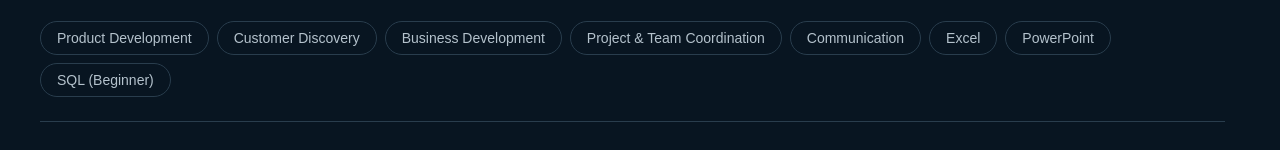
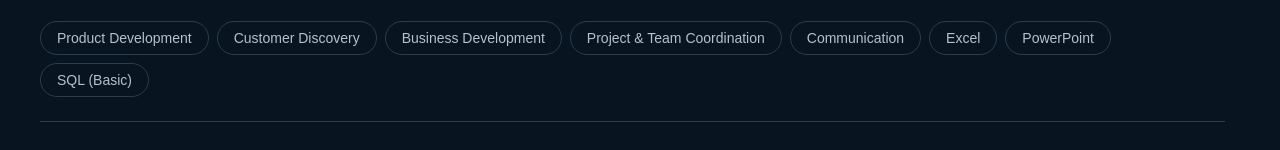
Before and after one commit to ahmad-tavasolinia/mba-lab-new, a Next.js app: page /cv in a window 1280 px wide. Shown: the part 1793-1943 px from the top of the page. Built offline with nearby package versions, Linux system fonts and the light colour scheme.

Commit message:
Update page.tsx

```diff
--- a/src/app/cv/page.tsx
+++ b/src/app/cv/page.tsx
@@ -115,7 +115,7 @@
             <div className="border-t border-rule pt-6 dark:border-dark-rule">
               <SectionHeading>Skills</SectionHeading>
               <div className="mt-4 flex flex-wrap gap-2">
-                {['Product Development', 'Customer Discovery', 'Business Development', 'Project & Team Coordination', 'Communication', 'Excel', 'PowerPoint', 'SQL (Beginner)'].map((skill) => (
+                {['Product Development', 'Customer Discovery', 'Business Development', 'Project & Team Coordination', 'Communication', 'Excel', 'PowerPoint', 'SQL (Basic)'].map((skill) => (
                   <span key={skill} className="rounded-full border border-rule px-4 py-1.5 text-sm text-ink/70 dark:border-dark-rule dark:text-dark-soft">
                     {skill}
                   </span>
```
